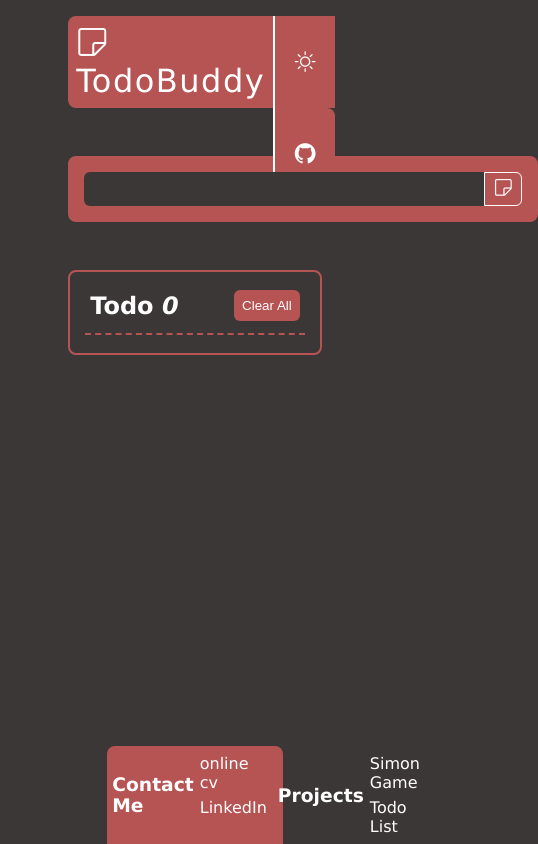
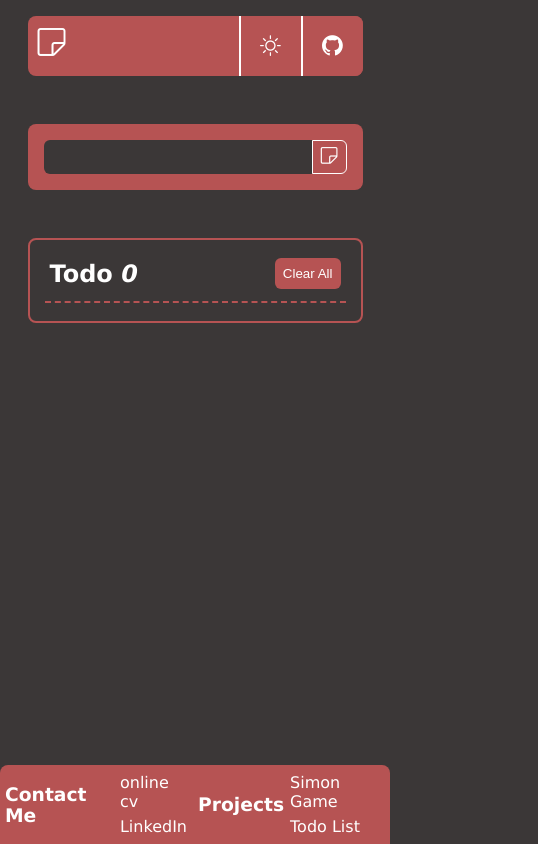
Before and after one commit to fox5352/TodoBuddy, a React (Create React App) app: page / in a window 390 px wide. Shown: the whole page, 538 px wide, since content can reach past the window. Built offline with nearby package versions, Linux system fonts and the light colour scheme.

Commit message:
fixed counter bug and made page responsive

```diff
--- a/src/components/Header.jsx
+++ b/src/components/Header.jsx
@@ -10,7 +10,7 @@ import styles from "./css/Header.module.css";
 
   return (
     <header className={styles.header}>
-        <Link to="/" className={styles.title}><i class='bi bi-sticky'></i> TodoBuddy</Link>
+        <Link to="/" className={styles.title}><i class={`bi bi-sticky ${styles.icon}`}></i><span class={styles.heading}> TodoBuddy</span></Link>
 
         <dic className={styles.navControls}>
           <button onClick={toggleTheme} className={styles.navBtn}><i className='bi bi-sun'></i></button>
--- a/src/components/css/AddNote.module.css
+++ b/src/components/css/AddNote.module.css
@@ -1,7 +1,7 @@
 .form {
     display: flex;
 
-    width: 470px;
+    width: 50vw;
 
     padding: 1rem;
     margin: 3rem auto;
@@ -15,6 +15,7 @@
     flex-grow: 1;
 
     height: 34px;
+    width: 100%;
 
     padding: 2px;
 
@@ -56,3 +57,9 @@
 .btn:hover {
     background-color: var(--accent-color);
 }
+
+@media only screen and (max-width: 600px) {
+    .form {
+        width: 100%;
+    }
+}
--- a/src/components/css/Footer.module.css
+++ b/src/components/css/Footer.module.css
@@ -64,3 +64,9 @@
 .link:hover{
     color: var(--accent-color);
 }
+
+@media only screen and (max-width: 600px) {
+    .body {
+        max-width: 100%;
+    }
+}
--- a/src/components/css/Header.module.css
+++ b/src/components/css/Header.module.css
@@ -57,3 +57,9 @@
 .navBtn:hover {
     background-color: var(--accent-color);
 }
+
+@media only screen and (max-width: 600px)  {
+    .heading {
+        display: none;
+    }
+}
--- a/src/index.css
+++ b/src/index.css
@@ -43,3 +43,10 @@ body {
 }
 
 /* TODO:make page responsive 860px */
+
+@media only screen and (max-width: 600px) {
+    body {
+        width: 90%;
+        padding: 0 8px;
+    }
+}
--- a/src/pages/css/MainPage.module.css
+++ b/src/pages/css/MainPage.module.css
@@ -41,6 +41,7 @@
 .body {
     display: flex;
     flex-wrap: wrap;
+    justify-content: space-evenly;
 
     padding: 6px;
     margin: 0 auto;
--- a/src/pages/css/NotePage.module.css
+++ b/src/pages/css/NotePage.module.css
@@ -3,7 +3,8 @@
     flex-direction: column;
     flex-wrap: wrap;
 
-    width: 420px;
+    /* width: 420px; */
+    width: 30vw;
     min-height: 22px;
 
     padding: 15px;
@@ -38,3 +39,9 @@
 .btn:hover{
     background-color: var(--accent-color);
 }
+
+@media only screen and (max-width: 600px) {
+    .body {
+        width: 80vw;
+    }
+}
--- a/src/store/appSlice.js
+++ b/src/store/appSlice.js
@@ -1,11 +1,12 @@
 import { createSlice } from "@reduxjs/toolkit";
 
 
+console.log();
 // cerate app slice
 const appSlice = createSlice({
     name: 'App',
     initialState: {
-        counter: 0,
+        counter: (JSON.parse(localStorage.getItem('tasklist')) || []).length,
         todoList: JSON.parse(localStorage.getItem('tasklist')) || []
     },
     reducers: {
```
